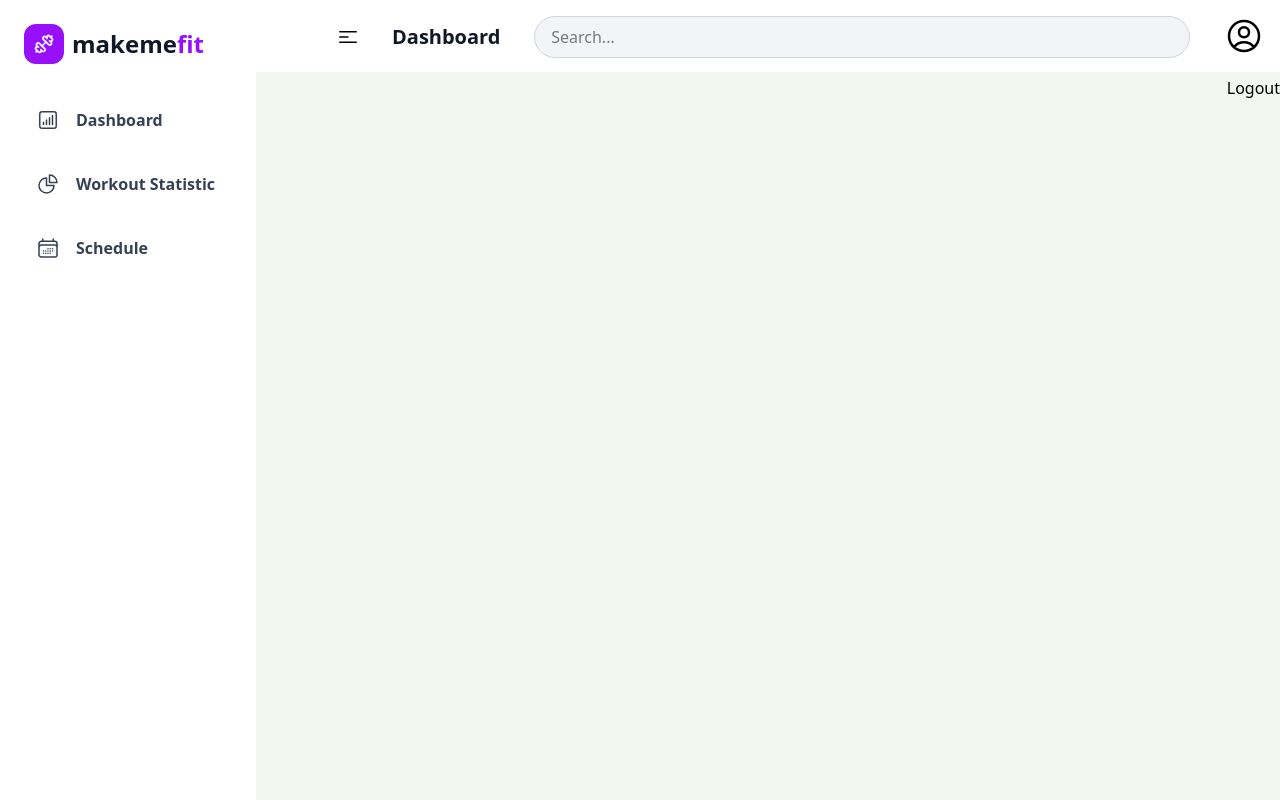
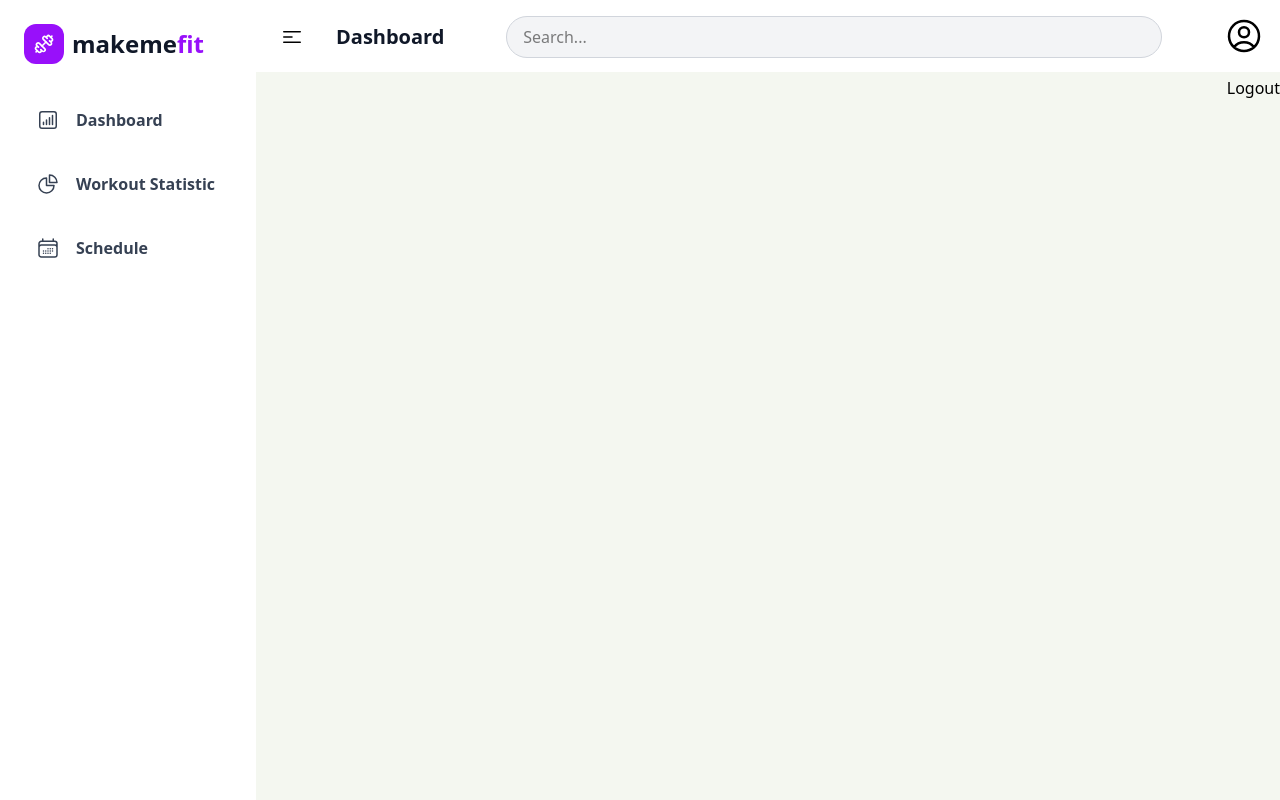
Before and after one commit to a-y-a-n-das/makemefit, a Next.js app in the folder apps/web/: page /dashboard in a window 1280 px wide. Built offline with nearby package versions, Linux system fonts and the light colour scheme; no server answers; sample sign-in values are in the browser's storage.

Commit message:
Dashboard protected

```diff
--- a/apps/web/app/components/AppBar.tsx
+++ b/apps/web/app/components/AppBar.tsx
@@ -6,7 +6,7 @@ export default function AppBar() {
     <nav className="bg-white shadow-md h-18">
       <div className="mx-auto px-4 py-4 flex items-center justify-between">
         <div className="w-full flex justify-between">
-          <div className="flex items-center lg:ml-16">
+          <div className="flex items-center lg:ml-2">
             <svg
               xmlns="http://www.w3.org/2000/svg"
               fill="none"
--- a/apps/web/app/dashboard/page.tsx
+++ b/apps/web/app/dashboard/page.tsx
@@ -1,6 +1,17 @@
+import { getServerSession } from "next-auth";
 import LogoutButton from "../components/LogoutButton";
+import { authOptions } from "@api/auth/[...nextauth]/route";
+import { redirect } from "next/navigation";
 
-export default function DashboardPage() {
+export default async function DashboardPage() {
+  const session = await getServerSession(authOptions);
+
+    if (!session) {
+      redirect("/login");
+    }
+
+
+
   return <div className="w-full bg-[#f4f7f0]">
     <div className="flex justify-end mt-1">
     <LogoutButton />
```
